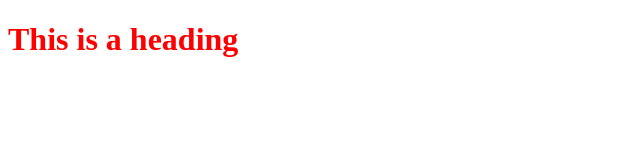
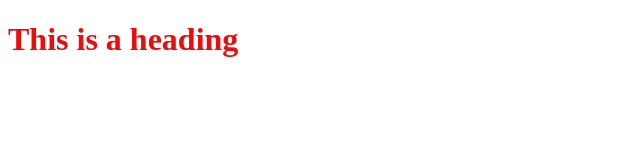
Before and after one commit to Sharifa100/my-third-repo, a plain HTML site: page index.html in a window 1280 px wide. Shown: the full height of the page, 0-640 px from the left. Drawn offline with Linux system fonts and the light colour scheme.

Commit message:
style changed

```diff
--- a/index.html
+++ b/index.html
@@ -2,11 +2,13 @@
 <html lang="en">
 <head>
 
-    <link rel="stylesheet" href="style.css">
+
     <meta charset="UTF-8">
     <meta http-equiv="X-UA-Compatible" content="IE=edge">
     <meta name="viewport" content="width=device-width, initial-scale=1.0">
     <title>My Third Github Repo</title>
+
+    <link rel="stylesheet" href="style.css">
 </head>
 <body>
 
--- a/style.css
+++ b/style.css
@@ -1 +1,3 @@
-h1 { color: red;}
+h1
+ {
+      color: rgb(236, 12, 12);}
```
